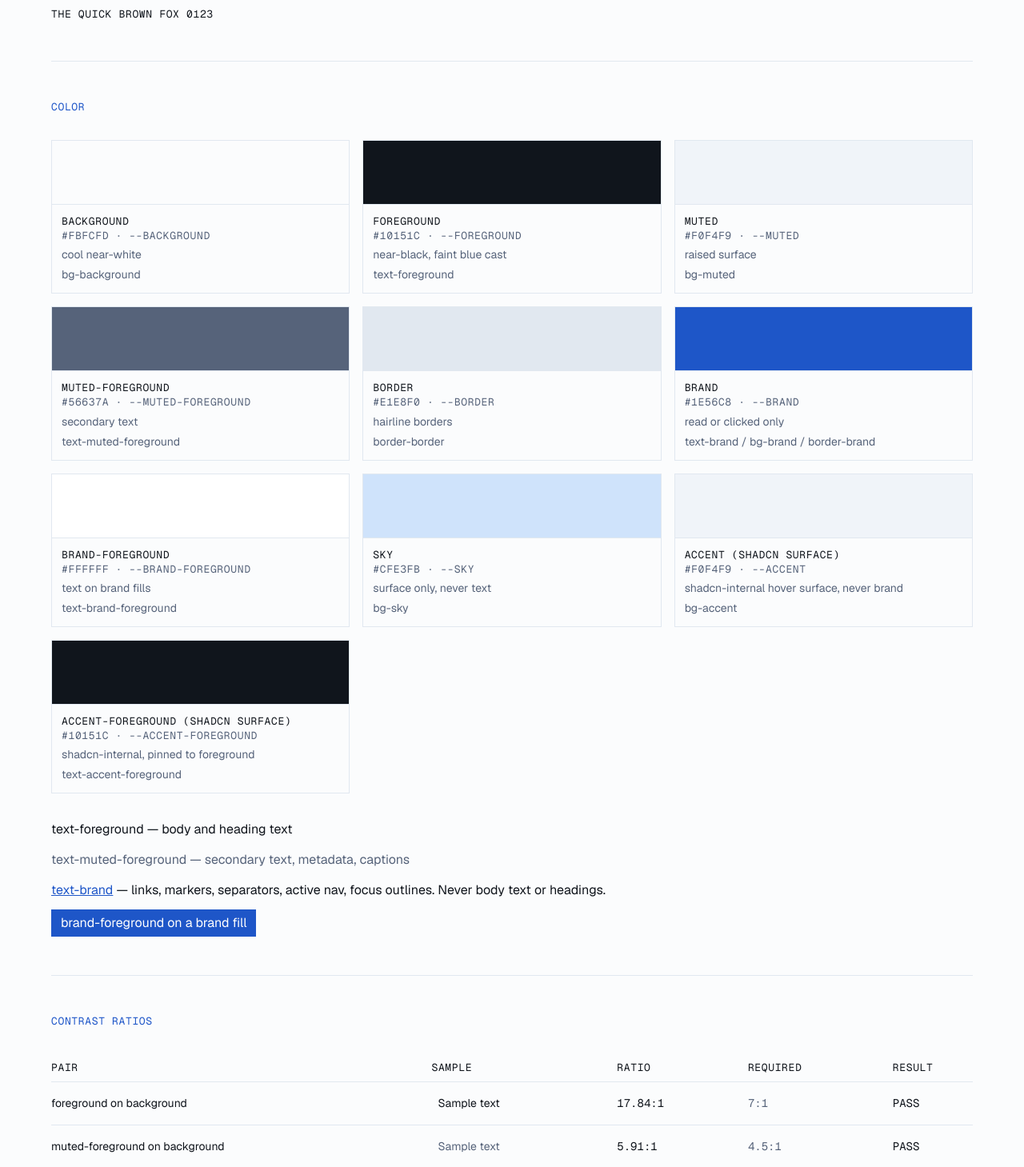
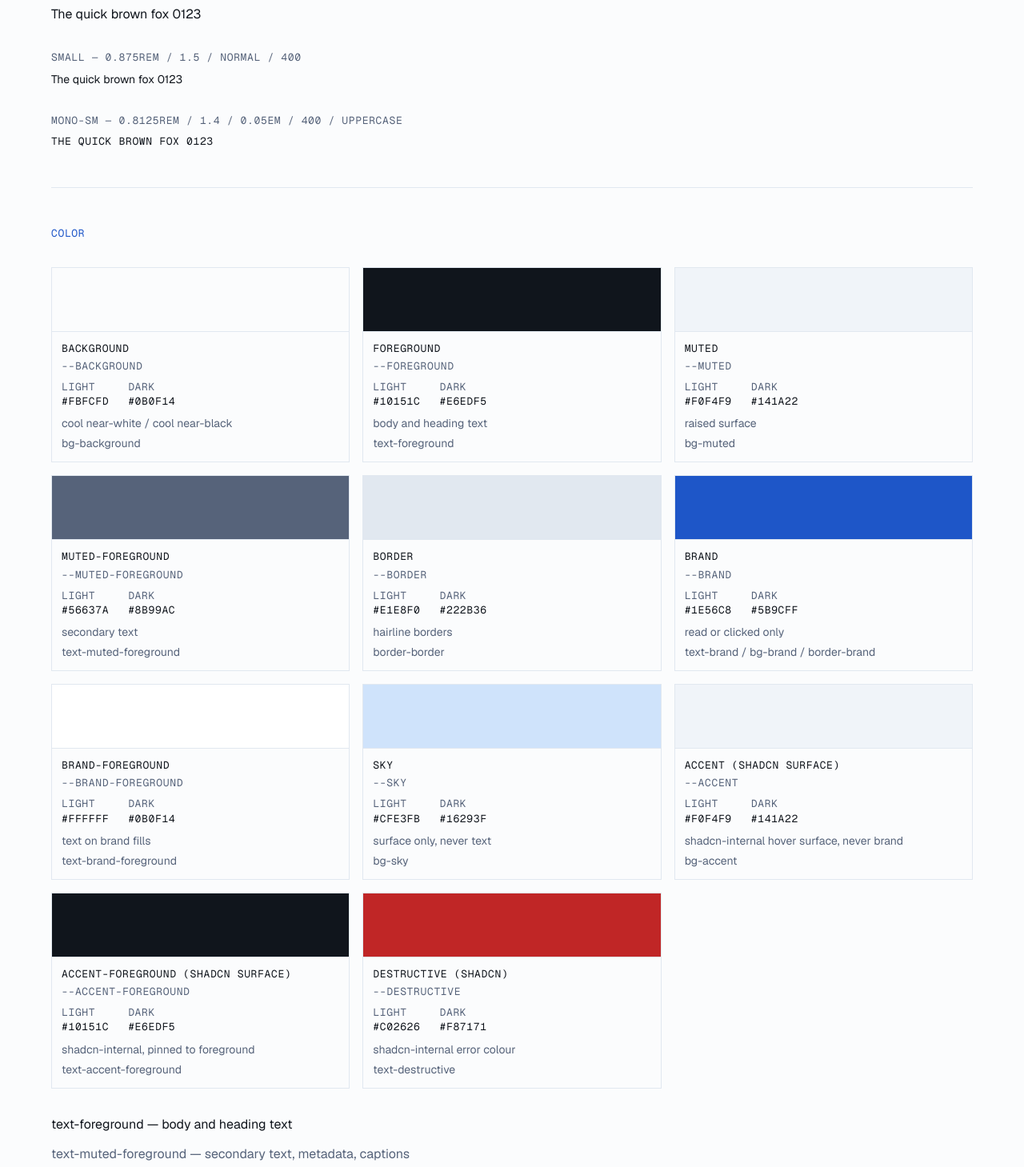
Before and after one commit to AtaMusleh/portfolio, a Next.js app: page /styleguide in a window 1280 px wide. Shown: the part 1338-2797 px from the top of the page at 80% size. Built offline with nearby package versions, Linux system fonts and the light colour scheme.

Commit message:
feat: add dark theme and persistent theme toggle

```diff
--- a/package.json
+++ b/package.json
@@ -16,6 +16,7 @@
     "lucide-react": "^1.37.0",
     "motion": "^13.1.1",
     "next": "16.3.3",
+    "next-themes": "^0.4.6",
     "radix-ui": "^1.6.7",
     "react": "19.2.8",
     "react-dom": "19.2.8",
--- a/src/app/globals.css
+++ b/src/app/globals.css
@@ -21,19 +21,18 @@
    --foreground. They must NEVER hold a brand color — use --brand for that.
    ============================================================================
 
-   This site is light-only. There is one palette and it applies always: no dark
-   :root block, no .dark class switching, no theme toggle.
+   The site has two palettes: the light one on :root and the dark one under
+   .dark. next-themes writes that class onto <html> from a blocking script in
+   the head, so the first paint is already correct.
 
-   The `dark:` variant is redefined below to a selector that can never match, so
-   the dark-mode refinements baked into the shadcn primitives in
-   src/components/ui are inert. Removing the declaration outright would be
-   worse: `dark:` would fall back to Tailwind's built-in prefers-color-scheme
-   media query, and those primitives would render dark on a machine set to dark
-   mode. Neutralising the variant fixes every primitive at once and keeps any
-   shadcn component added later inert by default.
+   The `dark:` variant is class-based rather than the built-in
+   prefers-color-scheme media query, so it follows the toggle — including an
+   explicit light choice on a machine set to dark. This replaces the earlier
+   `&:not(*)` form, which deliberately matched nothing while the site was
+   single-palette.
    ============================================================================ */
 
-@custom-variant dark (&:not(*));
+@custom-variant dark (&:where(.dark, .dark *));
 
 @theme inline {
   /* --- Color ------------------------------------------------------------ */
@@ -173,6 +172,38 @@
   --radius: 0.625rem;
 }
 
+/* The dark palette. Same token contract, same usage rules; every pair was
+   checked against WCAG AA/AAA before being committed. */
+.dark {
+  color-scheme: dark;
+
+  --background: oklch(0.1665 0.0124 254.17); /* #0B0F14 — cool near-black */
+  --foreground: oklch(0.9431 0.0132 251.56); /* #E6EDF5 — cool off-white, never pure #FFF */
+  --muted: oklch(0.2155 0.0182 255.72); /* #141A22 — raised surface */
+  --muted-foreground: oklch(0.6782 0.0324 256.05); /* #8B99AC — secondary text */
+  --border: oklch(0.2855 0.0239 253.67); /* #222B36 — hairline borders */
+  --brand: oklch(0.6952 0.1608 258.59); /* #5B9CFF — light blue; #1E56C8 fails on dark */
+  --brand-foreground: oklch(0.1665 0.0124 254.17); /* #0B0F14 — text on brand fills */
+  --sky: oklch(0.2764 0.0481 253.09); /* #16293F — deep blue surface */
+
+  /* shadcn-internal, pinned to the neutral surface pair. Never brand color. */
+  --accent: var(--muted); /* #141A22 */
+  --accent-foreground: var(--foreground); /* #E6EDF5 */
+
+  /* Derived from the tokens above, for the shadcn primitives. */
+  --card: var(--background);
+  --card-foreground: var(--foreground);
+  --popover: var(--background);
+  --popover-foreground: var(--foreground);
+  --primary: var(--brand);
+  --primary-foreground: var(--brand-foreground);
+  --secondary: var(--muted);
+  --secondary-foreground: var(--foreground);
+  --input: var(--border);
+  --ring: var(--brand);
+  --destructive: oklch(0.7106 0.1661 22.22); /* #F87171 — 6.95:1 on --background */
+}
+
 /* mono-sm as it is actually used: mono, uppercase, wide tracking. */
 @utility mono-label {
   font-family: var(--font-mono);
@@ -213,6 +244,21 @@
     background-color: var(--brand);
     color: var(--brand-foreground);
   }
+
+  /* Theme transition. Three named properties, never `transition: all` — the
+     point is to soften the palette swap, not to slow down every hover on the
+     site. Utilities live in a later cascade layer, so a component's own
+     `transition duration-150` still wins for its hover states.
+     The prefers-reduced-motion block below zeroes this along with everything
+     else, since it targets transition-duration on * with !important. */
+  *,
+  *::before,
+  *::after {
+    transition:
+      background-color 200ms ease,
+      border-color 200ms ease,
+      color 200ms ease;
+  }
 }
 
 /* Site-wide reduced-motion safety net. Individual components still handle
--- a/src/app/styleguide/page.tsx
+++ b/src/app/styleguide/page.tsx
@@ -14,29 +14,30 @@ const typeScale = [
 ];
 
 const colors = [
-  { label: "background", token: "--background", utility: "bg-background", hex: "#FBFCFD", note: "cool near-white" },
-  { label: "foreground", token: "--foreground", utility: "text-foreground", hex: "#10151C", note: "near-black, faint blue cast" },
-  { label: "muted", token: "--muted", utility: "bg-muted", hex: "#F0F4F9", note: "raised surface" },
-  { label: "muted-foreground", token: "--muted-foreground", utility: "text-muted-foreground", hex: "#56637A", note: "secondary text" },
-  { label: "border", token: "--border", utility: "border-border", hex: "#E1E8F0", note: "hairline borders" },
-  { label: "brand", token: "--brand", utility: "text-brand / bg-brand / border-brand", hex: "#1E56C8", note: "read or clicked only" },
-  { label: "brand-foreground", token: "--brand-foreground", utility: "text-brand-foreground", hex: "#FFFFFF", note: "text on brand fills" },
-  { label: "sky", token: "--sky", utility: "bg-sky", hex: "#CFE3FB", note: "surface only, never text" },
-  { label: "accent (shadcn surface)", token: "--accent", utility: "bg-accent", hex: "#F0F4F9", note: "shadcn-internal hover surface, never brand" },
-  { label: "accent-foreground (shadcn surface)", token: "--accent-foreground", utility: "text-accent-foreground", hex: "#10151C", note: "shadcn-internal, pinned to foreground" },
+  { label: "background", token: "--background", utility: "bg-background", light: "#FBFCFD", dark: "#0B0F14", note: "cool near-white / cool near-black" },
+  { label: "foreground", token: "--foreground", utility: "text-foreground", light: "#10151C", dark: "#E6EDF5", note: "body and heading text" },
+  { label: "muted", token: "--muted", utility: "bg-muted", light: "#F0F4F9", dark: "#141A22", note: "raised surface" },
+  { label: "muted-foreground", token: "--muted-foreground", utility: "text-muted-foreground", light: "#56637A", dark: "#8B99AC", note: "secondary text" },
+  { label: "border", token: "--border", utility: "border-border", light: "#E1E8F0", dark: "#222B36", note: "hairline borders" },
+  { label: "brand", token: "--brand", utility: "text-brand / bg-brand / border-brand", light: "#1E56C8", dark: "#5B9CFF", note: "read or clicked only" },
+  { label: "brand-foreground", token: "--brand-foreground", utility: "text-brand-foreground", light: "#FFFFFF", dark: "#0B0F14", note: "text on brand fills" },
+  { label: "sky", token: "--sky", utility: "bg-sky", light: "#CFE3FB", dark: "#16293F", note: "surface only, never text" },
+  { label: "accent (shadcn surface)", token: "--accent", utility: "bg-accent", light: "#F0F4F9", dark: "#141A22", note: "shadcn-internal hover surface, never brand" },
+  { label: "accent-foreground (shadcn surface)", token: "--accent-foreground", utility: "text-accent-foreground", light: "#10151C", dark: "#E6EDF5", note: "shadcn-internal, pinned to foreground" },
+  { label: "destructive (shadcn)", token: "--destructive", utility: "text-destructive", light: "#C02626", dark: "#F87171", note: "shadcn-internal error colour" },
 ];
 
 // Ratios computed from the hex values with the WCAG 2.x relative-luminance
 // formula. Kept here so the page states the same numbers the palette was
 // signed off against.
 const contrast = [
-  { pair: "foreground on background", ratio: "17.84:1", min: "7:1", pass: true, fg: "--foreground", bg: "--background" },
-  { pair: "muted-foreground on background", ratio: "5.91:1", min: "4.5:1", pass: true, fg: "--muted-foreground", bg: "--background" },
-  { pair: "brand on background", ratio: "6.35:1", min: "4.5:1", pass: true, fg: "--brand", bg: "--background" },
-  { pair: "brand on muted", ratio: "5.90:1", min: "4.5:1", pass: true, fg: "--brand", bg: "--muted" },
-  { pair: "brand-foreground on brand", ratio: "6.52:1", min: "4.5:1", pass: true, fg: "--brand-foreground", bg: "--brand" },
-  { pair: "foreground on sky", ratio: "13.99:1", min: "4.5:1", pass: true, fg: "--foreground", bg: "--sky" },
-  { pair: "foreground on muted", ratio: "16.59:1", min: "7:1", pass: true, fg: "--foreground", bg: "--muted" },
+  { pair: "foreground on background", light: "17.84:1", dark: "16.29:1", min: "7:1", fg: "--foreground", bg: "--background" },
+  { pair: "muted-foreground on background", light: "5.91:1", dark: "6.64:1", min: "4.5:1", fg: "--muted-foreground", bg: "--background" },
+  { pair: "brand on background", light: "6.35:1", dark: "7.00:1", min: "4.5:1", fg: "--brand", bg: "--background" },
+  { pair: "brand on muted", light: "5.90:1", dark: "6.37:1", min: "4.5:1", fg: "--brand", bg: "--muted" },
+  { pair: "brand-foreground on brand", light: "6.52:1", dark: "7.00:1", min: "4.5:1", fg: "--brand-foreground", bg: "--brand" },
+  { pair: "foreground on sky", light: "13.99:1", dark: "12.51:1", min: "4.5:1", fg: "--foreground", bg: "--sky" },
+  { pair: "foreground on muted", light: "16.59:1", dark: "14.82:1", min: "7:1", fg: "--foreground", bg: "--muted" },
 ];
 
 const spacing = [
@@ -63,6 +64,12 @@ export default function StyleguidePage() {
         Every design token rendered so it can be checked by eye. This page is a reference, not a
         designed page.
       </p>
+      <p className="mt-4 max-w-prose border border-border bg-muted p-4 text-body text-foreground">
+        This page renders in the <strong>active theme</strong> — the swatches below show whichever
+        palette is currently applied. Use the toggle in the nav to switch. Both palettes&rsquo; hex
+        values are listed side by side on every swatch and in the contrast table, so the inactive
+        one can still be read.
+      </p>
 
       <Section title="Type scale">
         <div className="flex flex-col gap-8">
@@ -87,10 +94,18 @@ export default function StyleguidePage() {
               />
               <div className="p-3">
                 <div className="mono-label">{c.label}</div>
-                <div className="mono-label text-muted-foreground">
-                  {c.hex} · {c.token}
-                </div>
-                <div className="mt-1 text-small text-muted-foreground">{c.note}</div>
+                <div className="mono-label mt-1 text-muted-foreground">{c.token}</div>
+                <dl className="mt-2 flex gap-6">
+                  <div>
+                    <dt className="mono-label text-muted-foreground">Light</dt>
+                    <dd className="mono-label text-foreground">{c.light}</dd>
+                  </div>
+                  <div>
+                    <dt className="mono-label text-muted-foreground">Dark</dt>
+                    <dd className="mono-label text-foreground">{c.dark}</dd>
+                  </div>
+                </dl>
+                <div className="mt-2 text-small text-muted-foreground">{c.note}</div>
                 <div className="mt-1 text-small text-muted-foreground">{c.utility}</div>
               </div>
             </div>
@@ -120,8 +135,9 @@ export default function StyleguidePage() {
             <thead>
               <tr className="border-b border-border text-left">
                 <th className="mono-label py-2 pr-6 font-normal">Pair</th>
-                <th className="mono-label py-2 pr-6 font-normal">Sample</th>
-                <th className="mono-label py-2 pr-6 font-normal">Ratio</th>
+                <th className="mono-label py-2 pr-6 font-normal">Sample (active theme)</th>
+                <th className="mono-label py-2 pr-6 font-normal">Light</th>
+                <th className="mono-label py-2 pr-6 font-normal">Dark</th>
                 <th className="mono-label py-2 pr-6 font-normal">Required</th>
                 <th className="mono-label py-2 font-normal">Result</th>
               </tr>
@@ -138,9 +154,10 @@ export default function StyleguidePage() {
                       Sample text
                     </span>
                   </td>
-                  <td className="py-3 pr-6 font-mono">{c.ratio}</td>
+                  <td className="py-3 pr-6 font-mono">{c.light}</td>
+                  <td className="py-3 pr-6 font-mono">{c.dark}</td>
                   <td className="py-3 pr-6 font-mono text-muted-foreground">{c.min}</td>
-                  <td className="py-3 font-mono">{c.pass ? "PASS" : "FAIL"}</td>
+                  <td className="py-3 font-mono">PASS</td>
                 </tr>
               ))}
             </tbody>
@@ -150,7 +167,7 @@ export default function StyleguidePage() {
 
       <Section title="Sky as a large fill">
         <p className="mb-4 max-w-prose text-small text-muted-foreground">
-          --sky is a surface only. The text below is --foreground, at 13.99:1 against sky. Text is
+          --sky is a surface only. The text below is --foreground, at 13.99:1 in light and 12.51:1 in dark. Text is
           never set in --sky, and --sky is never used for an interactive element.
         </p>
         <div className="bg-sky px-gutter py-16">
--- /dev/null
+++ b/src/components/layout/theme-toggle.tsx
@@ -0,0 +1,49 @@
+"use client";
+
+// Client component: reads and writes the active theme, which only exists in the
+// browser. It is one of exactly two client components on the site.
+
+import { Monitor, Moon, Sun } from "lucide-react";
+import { useTheme } from "next-themes";
+import { useEffect, useState } from "react";
+
+const ORDER = ["light", "dark", "system"] as const;
+
+type ThemeName = (typeof ORDER)[number];
+
+const LABELS: Record<ThemeName, string> = {
+  light: "light",
+  dark: "dark",
+  system: "system",
+};
+
+export function ThemeToggle() {
+  const { theme, setTheme } = useTheme();
+  const [mounted, setMounted] = useState(false);
+
+  useEffect(() => {
+    setMounted(true);
+  }, []);
+
+  // Before mount the resolved theme is unknowable on the server, so render a
+  // placeholder of identical size. The nav does not shift when it swaps in.
+  if (!mounted) {
+    return <span aria-hidden="true" className="block size-8 shrink-0" />;
+  }
+
+  const current: ThemeName = ORDER.includes(theme as ThemeName) ? (theme as ThemeName) : "system";
+  const next = ORDER[(ORDER.indexOf(current) + 1) % ORDER.length];
+
+  const Icon = current === "light" ? Sun : current === "dark" ? Moon : Monitor;
+
+  return (
+    <button
+      type="button"
+      onClick={() => setTheme(next)}
+      aria-label={`Switch to ${LABELS[next]} theme`}
+      className="flex size-8 shrink-0 items-center justify-center text-muted-foreground hover:text-brand"
+    >
+      <Icon aria-hidden="true" className="size-4" />
+    </button>
+  );
+}
--- /dev/null
+++ b/src/components/theme-provider.tsx
@@ -0,0 +1,20 @@
+"use client";
+
+// Client component: next-themes reads localStorage and the OS media query, and
+// exposes them through React context. Neither is available on the server.
+
+import { ThemeProvider as NextThemesProvider } from "next-themes";
+
+export function ThemeProvider({ children }: { children: React.ReactNode }) {
+  return (
+    <NextThemesProvider
+      attribute="class"
+      defaultTheme="system"
+      enableSystem
+      // false on purpose: the 200ms palette transition in globals.css is wanted.
+      disableTransitionOnChange={false}
+    >
+      {children}
+    </NextThemesProvider>
+  );
+}
```
Also changed, not shown: src/app/layout.tsx (+8 -0 lines), src/components/layout/site-nav.tsx (+9 -1 lines), 1 other file (tests, documents, lock files or other folders).
